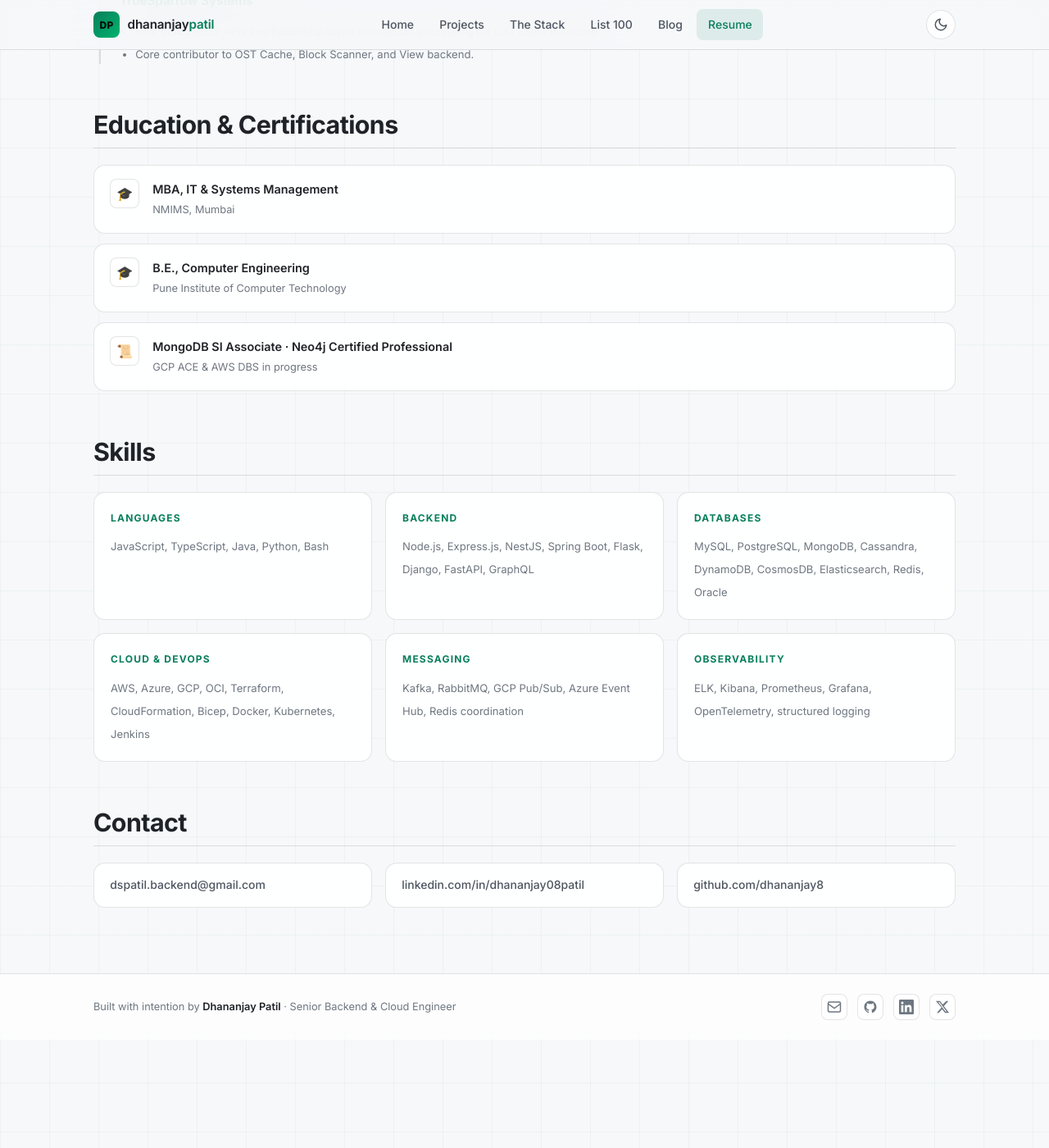
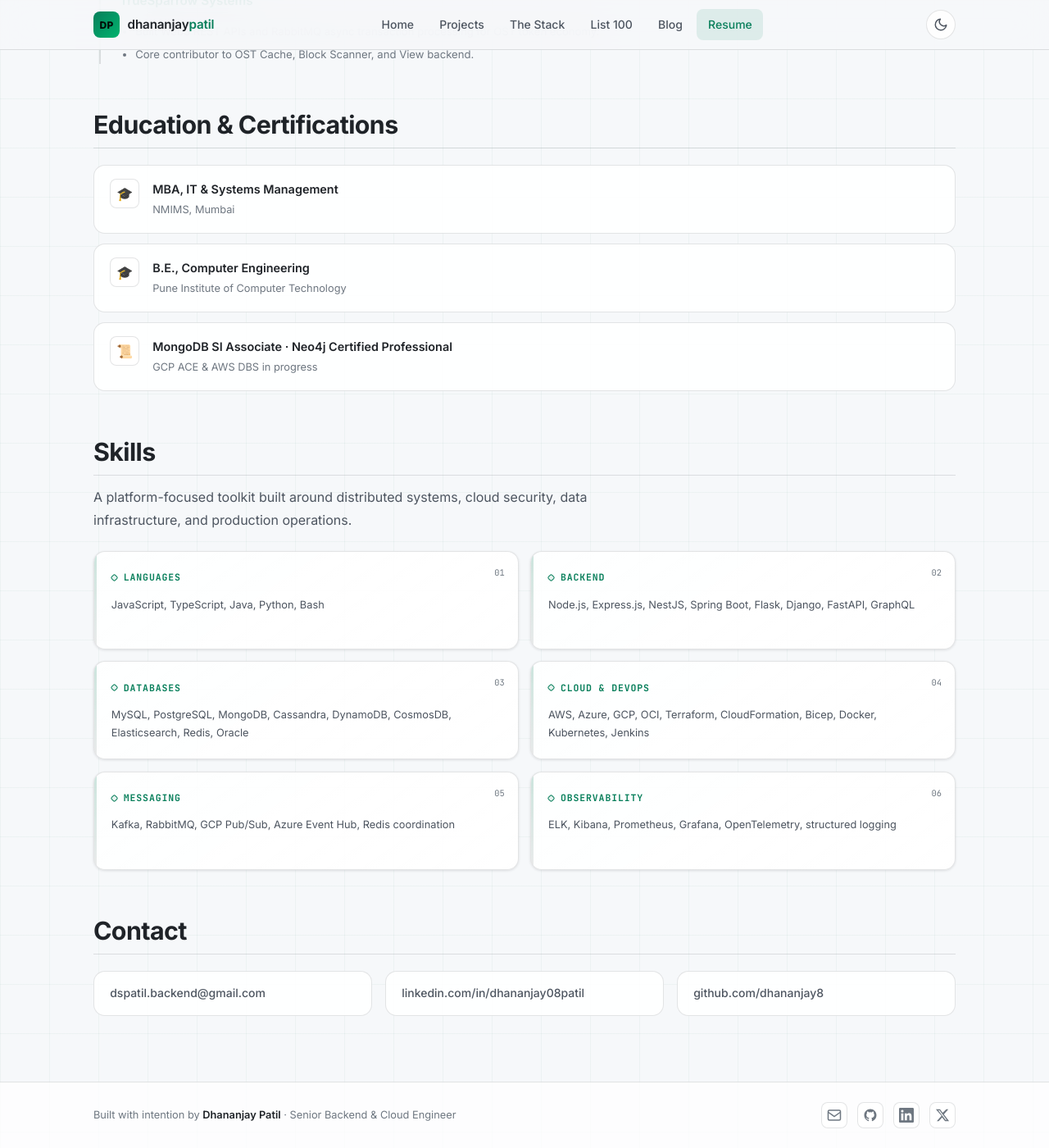
Before and after one commit to dhananjay8/dhananjay8, a Jekyll site: the page built from resume.md, in a window 1280 px wide and 1400 px high, scrolled down 1099 px. Shown: the whole window at 82% size. Built offline with Jekyll 4.4.1, drawn with Linux system fonts in a browser that asks for light colours; before the commit the page ends 2367 px from its top, so only the background shows below that.

Commit message:
feat: refine skills contacts and technical stories

```diff
--- a/assets/css/style.scss
+++ b/assets/css/style.scss
@@ -808,39 +808,92 @@ code {
 }
 
 /* ---- Skills ---- */
+.skills-intro {
+  max-width: 680px;
+  margin: -0.5rem 0 1.5rem;
+  color: var(--text-sub);
+}
+
 .skill-groups {
   display: grid;
-  grid-template-columns: repeat(auto-fit, minmax(270px, 1fr));
-  gap: 1rem;
+  grid-template-columns: repeat(auto-fit, minmax(280px, 1fr));
+  gap: 0.9rem;
+  counter-reset: skill-category;
 }
 
 .skill-group {
-  padding: 1.25rem;
+  position: relative;
+  overflow: hidden;
+  min-height: 138px;
+  padding: 1.35rem 1.3rem 1.2rem;
   border: 1px solid var(--border);
   border-radius: var(--radius-md);
-  background: var(--bg-card);
-  transition: border-color var(--transition);
+  background: linear-gradient(145deg, var(--bg-card), var(--surface));
+  box-shadow: var(--shadow-sm);
+  counter-increment: skill-category;
+  transition: transform var(--transition), border-color var(--transition), box-shadow var(--transition);
+}
+
+.skill-group::before {
+  content: counter(skill-category, decimal-leading-zero);
+  position: absolute;
+  top: 1rem;
+  right: 1rem;
+  font-family: var(--font-mono);
+  font-size: 0.65rem;
+  color: var(--text-muted);
+}
+
+.skill-group::after {
+  content: '';
+  position: absolute;
+  inset: 0 auto 0 0;
+  width: 3px;
+  background: linear-gradient(180deg, var(--accent-border), var(--border));
+  opacity: 0.75;
 }
 
 .skill-group:hover {
-  border-color: var(--border-hover);
+  border-color: var(--accent-border);
+  box-shadow: var(--shadow-md), var(--shadow-glow);
+  transform: translateY(-3px);
 }
 
 .skill-group strong {
+  display: flex;
+  align-items: center;
+  gap: 0.5rem;
+  width: calc(100% - 2rem);
+  font-family: var(--font-mono);
+  font-size: 0.72rem;
+  font-weight: 700;
+  letter-spacing: 0.075em;
+  text-transform: uppercase;
+  color: var(--accent);
+  margin-bottom: 0.75rem;
+}
+
+.skill-group strong::before {
+  content: '';
+  width: 7px;
+  height: 7px;
+  flex-shrink: 0;
+  border: 1px solid var(--accent);
+  border-radius: 2px;
+  background: var(--accent-dim);
+  transform: rotate(45deg);
+}
+
+.skill-group span {
   display: block;
-  font-size: 0.75rem;
-  font-weight: 700;
-  letter-spacing: 0.1em;
-  text-transform: uppercase;
-  color: var(--accent);
-  margin-bottom: 0.6rem;
-}
-
-.skill-group span {
-  font-size: 0.82rem;
-  color: var(--text-muted);
-  line-height: 1.6;
-}
+  max-width: 95%;
+  font-size: 0.8rem;
+  color: var(--text-sub);
+  line-height: 1.75;
+}
+
+.resume-skills { grid-template-columns: repeat(2, minmax(0, 1fr)); }
+.resume-skills .skill-group { min-height: 120px; }
 
 /* ---- Writing / Blog ---- */
 .writing-list {
@@ -1040,7 +1093,7 @@ code {
 /* ---- Contact card ---- */
 .contact-grid {
   display: grid;
-  grid-template-columns: repeat(auto-fit, minmax(200px, 1fr));
+  grid-template-columns: repeat(auto-fit, minmax(min(100%, 220px), 1fr));
   gap: 1rem;
   margin-top: 1rem;
 }
@@ -1049,6 +1102,9 @@ code {
   display: flex;
   align-items: center;
   gap: 0.6rem;
+  min-width: 0;
+  overflow-wrap: anywhere;
+  word-break: break-word;
   padding: 0.9rem 1.2rem;
   border: 1px solid var(--border);
   border-radius: var(--radius-md);
@@ -1075,6 +1131,8 @@ code {
 }
 
 .contact-link:hover svg { color: var(--accent); }
+
+.contact-link span { min-width: 0; }
 
 /* ---- Education ---- */
 .edu-list {
@@ -1755,6 +1813,31 @@ h3:hover .anchor-link,
   color: var(--text-muted);
 }
 
+.story-technical-note {
+  display: grid;
+  grid-template-columns: 145px minmax(0, 1fr);
+  gap: 1rem;
+  margin: -0.25rem 0 1.5rem;
+  padding: 1rem 1.1rem;
+  border: 1px solid var(--accent-border);
+  border-radius: var(--radius-md);
+  background: linear-gradient(135deg, var(--accent-dim), transparent);
+}
+
+.story-technical-note strong {
+  font-family: var(--font-mono);
+  font-size: 0.7rem;
+  color: var(--accent);
+  letter-spacing: 0.05em;
+  text-transform: uppercase;
+}
+
+.story-technical-note span {
+  font-size: 0.82rem;
+  line-height: 1.65;
+  color: var(--text-sub);
+}
+
 @media (max-width: 700px) {
   .story-item {
     grid-template-columns: 38px minmax(0, 1fr);
@@ -1776,4 +1859,6 @@ h3:hover .anchor-link,
   .story-detail-grid { grid-template-columns: 1fr; gap: 1rem; }
   .story-lead { font-size: 0.95rem; }
   .story-impact { gap: 0.45rem; }
-}
+  .resume-skills { grid-template-columns: 1fr; }
+  .story-technical-note { grid-template-columns: 1fr; gap: 0.4rem; }
+}
--- a/resume.md
+++ b/resume.md
@@ -112,7 +112,9 @@ permalink: /resume/
 
 ## Skills
 
-<div class="skill-groups">
+<p class="skills-intro">A platform-focused toolkit built around distributed systems, cloud security, data infrastructure, and production operations.</p>
+
+<div class="skill-groups resume-skills">
   <div class="skill-group"><strong>Languages</strong><span>JavaScript, TypeScript, Java, Python, Bash</span></div>
   <div class="skill-group"><strong>Backend</strong><span>Node.js, Express.js, NestJS, Spring Boot, Flask, Django, FastAPI, GraphQL</span></div>
   <div class="skill-group"><strong>Databases</strong><span>MySQL, PostgreSQL, MongoDB, Cassandra, DynamoDB, CosmosDB, Elasticsearch, Redis, Oracle</span></div>
@@ -124,7 +126,7 @@ permalink: /resume/
 ## Contact
 
 <div class="contact-grid">
-  <a class="contact-link" href="mailto:dspatil.backend@gmail.com">dspatil.backend@gmail.com</a>
-  <a class="contact-link" href="https://linkedin.com/in/dhananjay08patil" target="_blank" rel="noopener">linkedin.com/in/dhananjay08patil</a>
-  <a class="contact-link" href="https://github.com/dhananjay8" target="_blank" rel="noopener">github.com/dhananjay8</a>
+  <a class="contact-link" href="mailto:dspatil.backend@gmail.com"><span>dspatil.backend@gmail.com</span></a>
+  <a class="contact-link" href="https://linkedin.com/in/dhananjay08patil" target="_blank" rel="noopener"><span>linkedin.com/in/dhananjay08patil</span></a>
+  <a class="contact-link" href="https://github.com/dhananjay8" target="_blank" rel="noopener"><span>github.com/dhananjay8</span></a>
 </div>
```
Also changed, not shown: index.md (+22 -16 lines).
